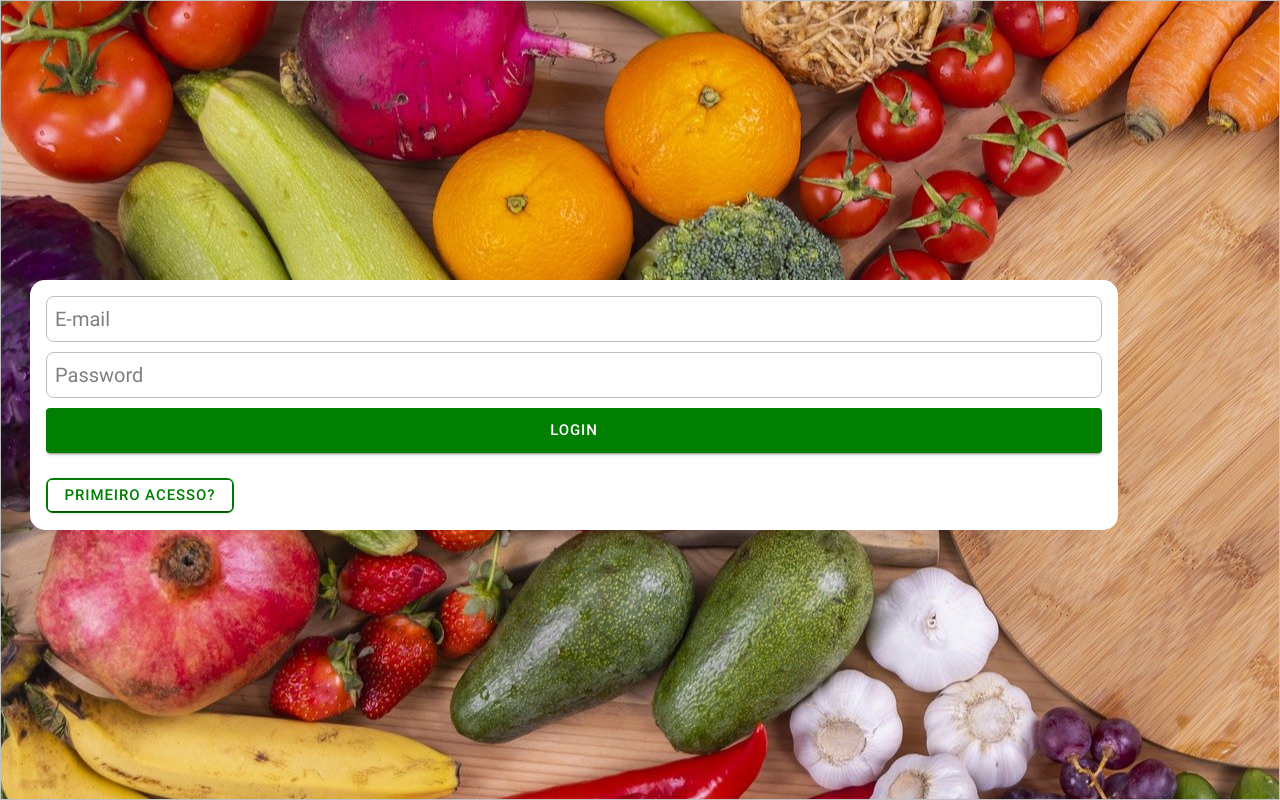
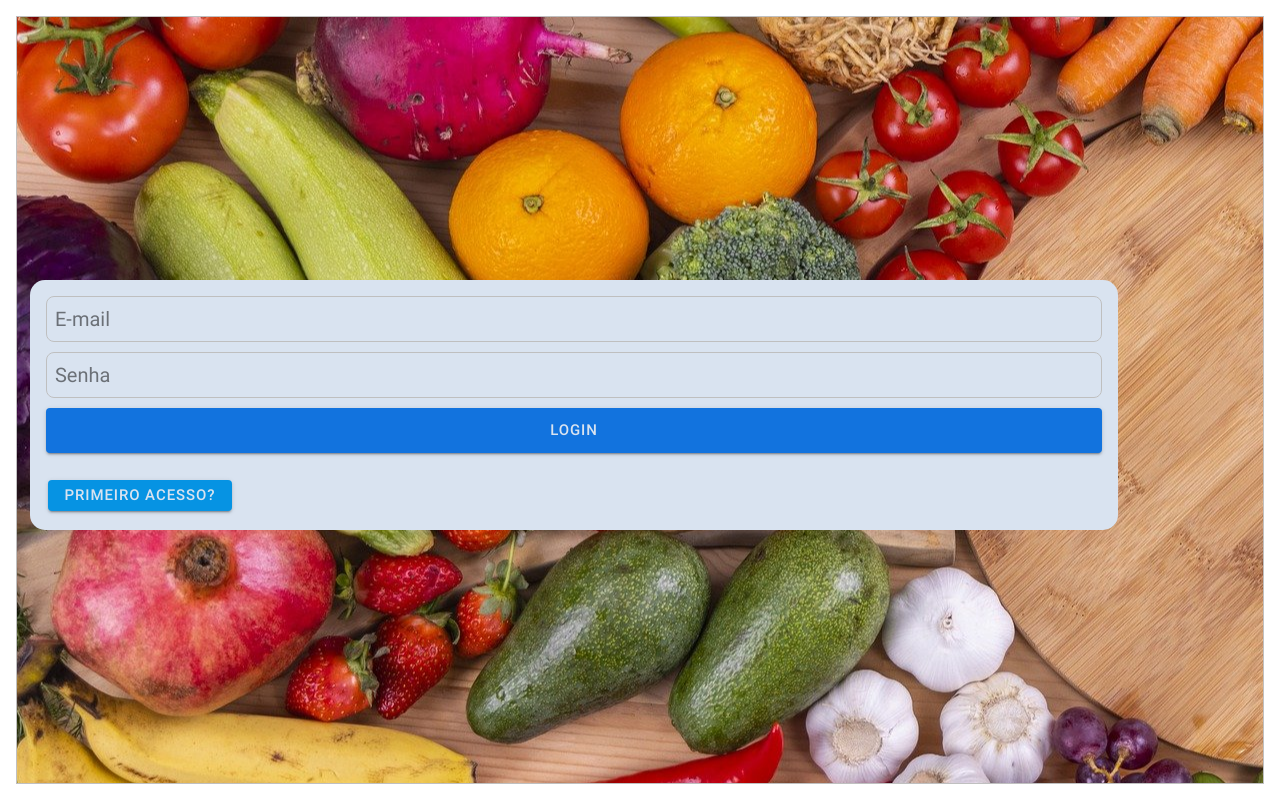
Before and after one commit to OdRavil/NutriApp, a React (Create React App) app: page /login in a window 1280 px wide. Built offline with nearby package versions, Linux system fonts and the light colour scheme; the HTML template or start-up script is replaced by a standard one.

Commit message:
Mudanças nas telas de login e home

```diff
--- a/src/pages/Home/index.css
+++ b/src/pages/Home/index.css
@@ -0,0 +1,7 @@
+.q-w-e {
+	display: flex;
+	margin: auto;
+	justify-content: center;
+	align-items: center;
+	color: rgba(17, 15, 15, 0.815);
+}
--- a/src/pages/Home/index.tsx
+++ b/src/pages/Home/index.tsx
@@ -3,11 +3,11 @@ import {
 	IonContent,
 	IonHeader,
 	IonPage,
-	IonTitle,
 	IonToolbar,
 	IonLabel,
 	IonItem,
 	IonItemDivider,
+	IonText,
 } from "@ionic/react";
 import React from "react";
 import "./index.css";
@@ -16,7 +16,9 @@ const Home: React.FC = () => (
 	<IonPage>
 		<IonHeader>
 			<IonToolbar>
-				<IonTitle>Home</IonTitle>
+				<IonText className="q-w-e">
+					<h2>BEM VINDO(A)</h2>
+				</IonText>
 			</IonToolbar>
 		</IonHeader>
 		<IonContent fullscreen>
@@ -60,6 +62,12 @@ const Home: React.FC = () => (
 				<IonItem routerLink="/aluno/listar">
 					<IonLabel>Listagem</IonLabel>
 				</IonItem>
+				<IonItemDivider>
+					<IonLabel>Postagens</IonLabel>
+				</IonItemDivider>
+				<IonItem routerLink="/aluno/listar">
+					<IonLabel>Orientaçãoes dos Nutricionistas</IonLabel>
+				</IonItem>
 			</IonList>
 		</IonContent>
 	</IonPage>
--- a/src/pages/Login/index.css
+++ b/src/pages/Login/index.css
@@ -1,12 +1,19 @@
-.i-l{
-  background-image: url('../../assets/login.jpg');
+.i-l {
+	background-image: url("../../assets/login.jpg");
 	background-repeat: no-repeat;
 	width: 100%;
 	height: 100%;
 	background-position-y: center;
 }
 
-.c-f-l{
+.a-s-d {
+	position: absolute;
+	border-radius: 15px;
+	overflow: hidden;
+}
+
+.c-f-l {
+	--background: #d9e3f0;
 	position: absolute;
 	height: 250px;
 	top: 35%;
@@ -16,7 +23,7 @@
 	overflow: hidden;
 }
 
-.i-s-l{
+.i-s-l {
 	border: 1px solid #bfbfbf;
 	border-radius: 8px;
 	padding: 15px;
@@ -24,20 +31,21 @@
 	margin-bottom: 10px;
 }
 
-.l-b-s{
-  --background: #017f02;
-  display: block;
+.l-b-s {
+	--background: #1273de;
+	color: #d9e3f0;
 	margin: 0;
 	height: 45px;
 	font-size: 15px;
 	margin-bottom: 25px;
 }
 
-.f-a-b-s{
-  border: 2px solid #017f02;
+.f-a-b-s {
+	position: absolute;
+	border: 2px solid #d9e3f0;
 	border-radius: 7px;
-  --background: #FFF;
-  color: #017f02;
+	--background: #0693e3;
+	color: #d9e3f0;
 	margin: 0;
 	height: 35px;
 	font-size: 15px;
--- a/src/pages/Login/index.tsx
+++ b/src/pages/Login/index.tsx
@@ -52,7 +52,7 @@ const Login: React.FC<RouteComponentProps> = (props) => {
 	}, [auth?.user?.id, props.history]);
 
 	return (
-		<IonPage>
+		<IonPage className="ion-padding a-s-d">
 			<IonImg className="i-l" />
 			<IonContent className="ion-padding c-f-l">
 				<IonLoading
@@ -70,23 +70,24 @@ const Login: React.FC<RouteComponentProps> = (props) => {
 				<IonInput
 					placeholder="E-mail"
 					type="email"
+					autocorrect="off"
 					onIonChange={(e: any) => setEmail(e.target.value)}
 					className="i-s-l"
 				/>
 				<IonInput
-					placeholder="Password"
+					placeholder="Senha"
 					type="password"
 					onIonChange={(e: any) => setPassword(e.target.value)}
 					className="i-s-l"
 				/>
-				<IonContent>
-					<IonButton className="l-b-s" onClick={doLogin}>
-						Login
-					</IonButton>
-					<IonButton className="f-a-b-s" routerLink="/primeiro-acesso">
-						Primeiro acesso?
-					</IonButton>
-				</IonContent>
+
+				<IonButton className="l-b-s" expand="block" onClick={doLogin}>
+					Login
+				</IonButton>
+
+				<IonButton className="f-a-b-s" routerLink="/primeiro-acesso">
+					Primeiro acesso?
+				</IonButton>
 			</IonContent>
 		</IonPage>
 	);
```
Lines whose indentation alone changed are shown as unchanged.
